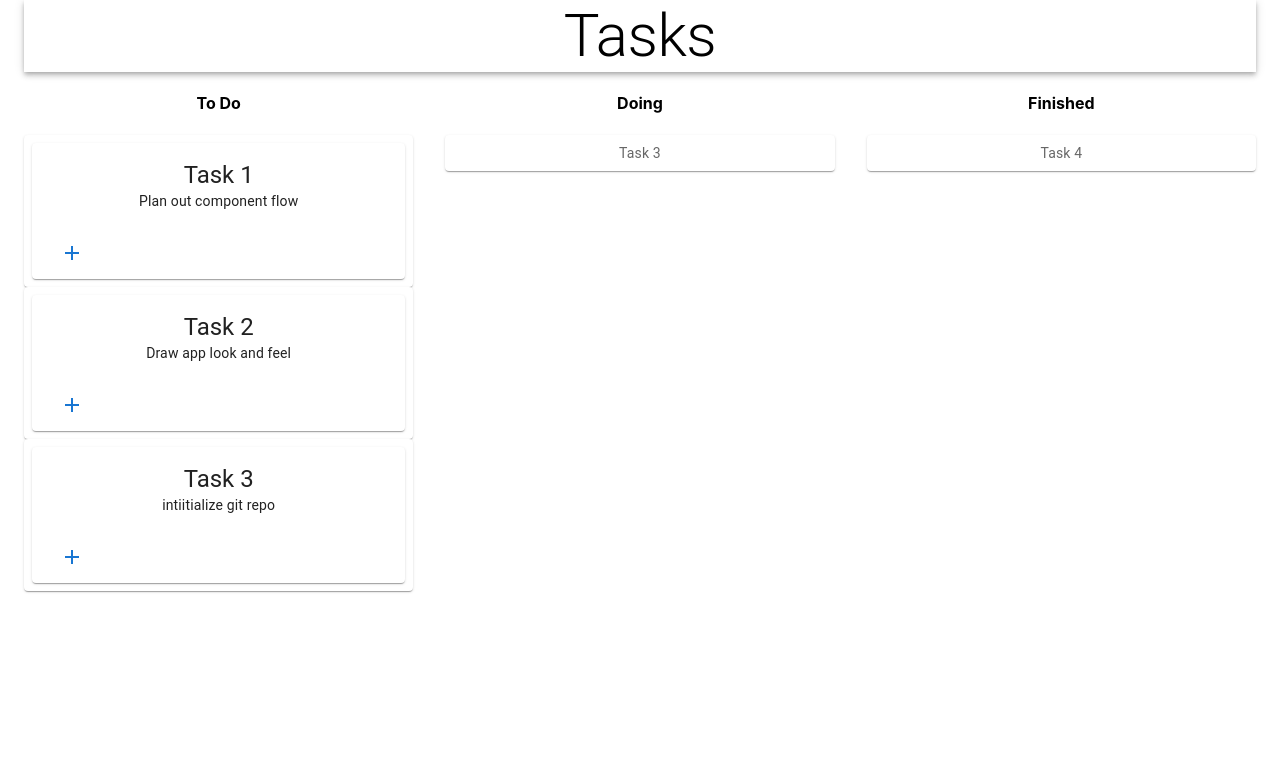
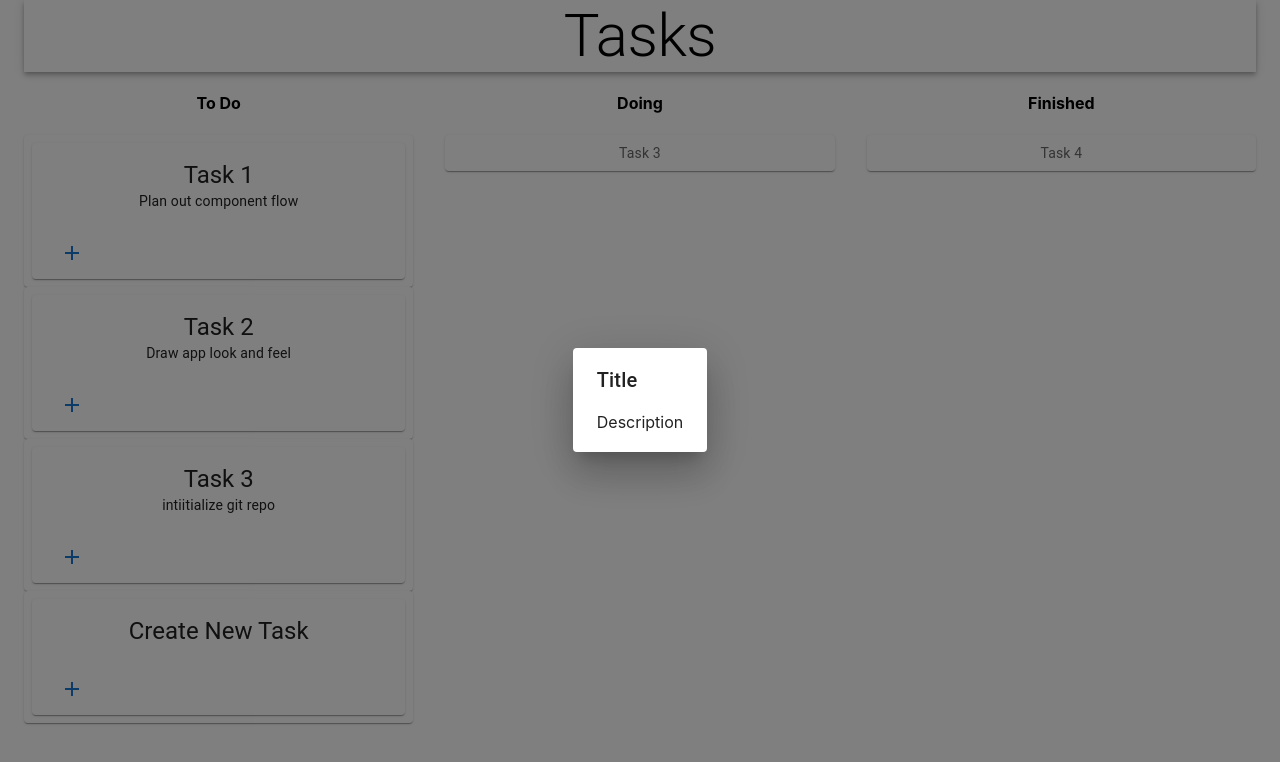
Before and after one commit to rkaufusi/PM-kanban, a React (Create React App) app in the folder client/: page / in a window 1280 px wide. Both pictures are taken after a click on the button 72 px from the left and 252 px from the top of the page. Shown: the top 762 px of the page. Built offline with nearby package versions, Linux system fonts and the light colour scheme.

Commit message:
added popup modal

```diff
--- a/client/src/components/column/taskCard.js
+++ b/client/src/components/column/taskCard.js
@@ -5,9 +5,11 @@ import CardActions from '@mui/material/CardActions';
 import CardContent from '@mui/material/CardContent';
 import Button from '@mui/material/Button';
 import Typography from '@mui/material/Typography';
-import {useEffect} from 'react';
+import {useEffect, useState} from 'react';
 import Icons from './icons.js';
 import AddOutlinedIcon from '@mui/icons-material/AddOutlined';
+import TaskModal from '../modal/modal.js';
+import Popup from '../modal/popup.js';
 
 const bull = (
   <Box
@@ -18,12 +20,15 @@ const bull = (
   </Box>
 );
 
+
 export default function TaskCard({info, desc}) {
-    console.log("info " + info);
+
+    const [open, setOpen] = useState(false);
+    const handleOpen = () => setOpen(true);
 
   return (
       <>
-    <Card sx={{ minWidth: 100 }}>
+      <Card sx={{ minWidth: 100 }}>
         <CardContent>
        <Typography variant="h5" component="div">
          {info}
@@ -32,11 +37,14 @@ export default function TaskCard({info, desc}) {
          {desc}
        </Typography>
        </CardContent>
+      <CardActions>
+        <Button onClick={handleOpen}><AddOutlinedIcon/></Button>
 
-      <CardActions>
-        <Button><AddOutlinedIcon/></Button>
       </CardActions>
+      {open && <Popup openPopup={open} setPopupOpen={setOpen}
+      />}
     </Card>
+
     </>
   );
 }
--- a/client/src/components/column/taskColumn.js
+++ b/client/src/components/column/taskColumn.js
@@ -4,7 +4,10 @@ import Box from '@mui/material/Box';
 import Paper from '@mui/material/Paper';
 import Grid from '@mui/material/Grid';
 import TaskCard from './taskCard.js';
-import {useState} from 'react';
+import {useState, useEffect} from 'react';
+import CreateTask from '../createTask/createTask.js'
+
+
 
 const Item = styled(Paper)(({ theme }) => ({
   ...theme.typography.body2,
@@ -12,30 +15,14 @@ const Item = styled(Paper)(({ theme }) => ({
   textAlign: 'center',
   color: theme.palette.text.secondary,
 }));
-//<TaskCard taskInfo={value.title}/>
-/*        {tasksList.map((value) => {
-            console.log(value.title);
-          <Item>{value.title}</Item>
 
-
-        })}*/
 export default function TaskColumn({tasksList}) {
   tasksList.map((value) => {
     console.log(value.title + ": " + value.description);
   })
-  const [taskListOne, setTaskListOne] = useState([
-    {column: "To Do", project: "React Project", title: "Task 1", description: "Plan out component flow"},
-    {column: "To Do", project: "React Project", title: "Task 2", description: "Draw app look and feel"},
-    {column: "To Do", project: "React Project", title: "Task 3", description: "intiitialize git repo"},
-  ]);
 
 
-  return (
-    <Box sx={{ flexGrow: 1 }}>
-      <Grid container spacing={4}>
-        <Grid item xs={4}>
-          <h4>To Do</h4>
-          {taskListOne.map((value) => {
+  const valsMapped = tasksList.map((value) => {
     console.log(value.title + ": " + value.description);
     return (
       <>
@@ -44,13 +31,25 @@ export default function TaskColumn({tasksList}) {
             <TaskCard info={value.title} desc={value.description}/>
           </Item>
         </Grid>
+
     </>
     )
+  })
 
-          })}
+  return (
+    <Box sx={{ flexGrow: 1 }}>
+      <Grid container spacing={4}>
+        <Grid item xs={4}>
+          <h4>To Do</h4>
+            {valsMapped}
 
+            <Grid item xs={12}>
+              <Item>
+                <TaskCard info='Create New Task'/>
+              </Item>
+            </Grid>
+        </Grid>
 
-        </Grid>
         <Grid item xs={4}>
         <h4>Doing</h4>
           <Item>Task 3</Item>
--- a/client/src/components/createTask/createTask.js
+++ b/client/src/components/createTask/createTask.js
@@ -2,7 +2,7 @@ import * as React from 'react';
 import Box from '@mui/material/Box';
 import TextField from '@mui/material/TextField';
 
-export default function BasicTextFields() {
+export default function CreateTask() {
   return (
     <Box
       component="form"
--- /dev/null
+++ b/client/src/components/modal/modal.js
@@ -0,0 +1,43 @@
+import * as React from 'react';
+import Box from '@mui/material/Box';
+import Button from '@mui/material/Button';
+import Typography from '@mui/material/Typography';
+import Modal from '@mui/material/Modal';
+
+const style = {
+  position: 'absolute',
+  top: '50%',
+  left: '50%',
+  transform: 'translate(-50%, -50%)',
+  width: 400,
+  bgcolor: 'background.paper',
+  border: '2px solid #000',
+  boxShadow: 24,
+  p: 4,
+};
+
+export default function TaskModal({isOpen}) {
+
+  const [open, setOpen] = React.useState(isOpen);
+
+
+  return (
+    <div>
+
+      <Modal
+        open={isOpen}
+        aria-labelledby="modal-modal-title"
+        aria-describedby="modal-modal-description"
+      >
+        <Box sx={style}>
+          <Typography id="modal-modal-title" variant="h6" component="h2">
+            Text in a modal
+          </Typography>
+          <Typography id="modal-modal-description" sx={{ mt: 2 }}>
+            Duis mollis, est non commodo luctus, nisi erat porttitor ligula.
+          </Typography>
+        </Box>
+      </Modal>
+    </div>
+  );
+}
--- /dev/null
+++ b/client/src/components/modal/popup.js
@@ -0,0 +1,19 @@
+import { Dialog, DialogContent, DialogTitle } from '@mui/material';
+import React from 'react'
+
+const Popup = ({openPopup, setOpenPopup}) => {
+    console.log(openPopup);
+    //const [column, project, progress, title, description, open, setOpen] = props;
+    return (
+        <Dialog open={openPopup}>
+            <DialogTitle>
+                Title
+            </DialogTitle>
+            <DialogContent>
+                Description
+            </DialogContent>
+        </Dialog>
+    )
+}
+
+export default Popup
```
Lines whose indentation alone changed are shown as unchanged.
